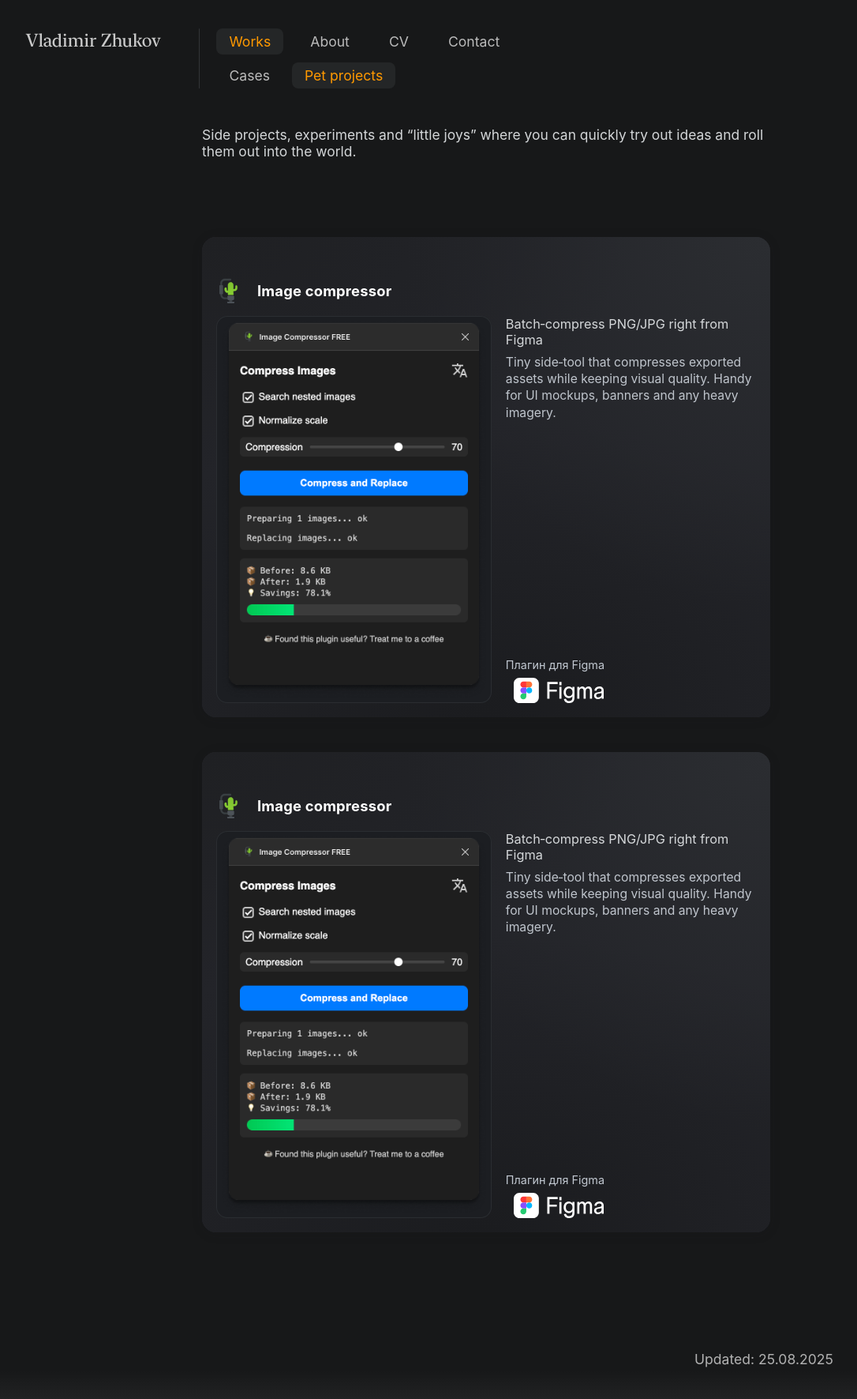
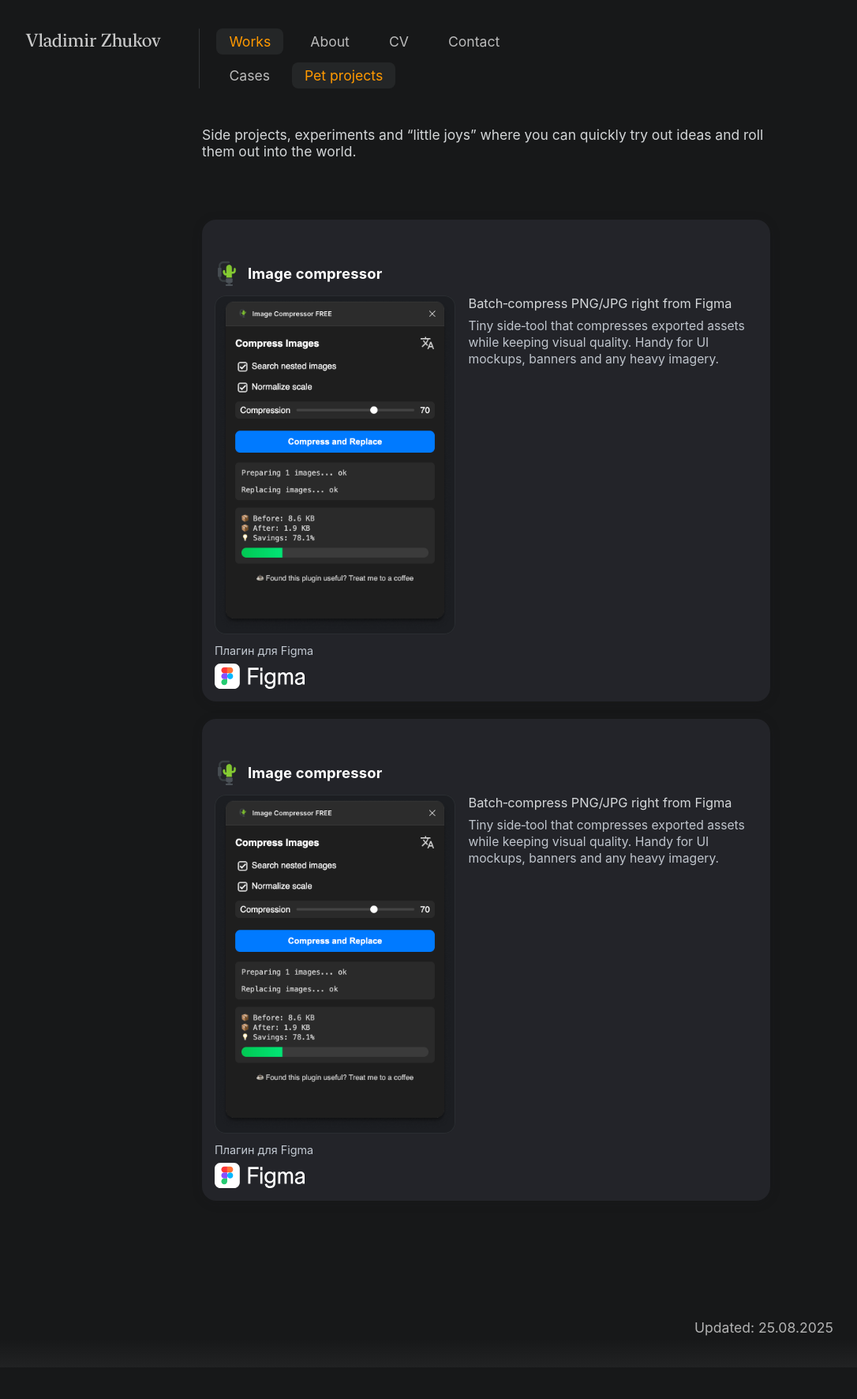
Before and after one commit to uxiscool/experience, a Jekyll site: the page built from pet-projects.md, in a window 1280 px wide. Shown: the whole page at 79% size, without its empty margins (24-1110 px from the left). Built offline with Jekyll 4.4.1, drawn with Linux system fonts in a browser that asks for light colours; after the commit the page ends 1731 px from its top, so only the background shows below that.

Commit message:
Add files via upload

```diff
--- a/css/main.css
+++ b/css/main.css
@@ -257,85 +257,124 @@
 @media (max-width:980px){ .pet-meta{ padding:0 64px; } }
 .pet-meta .case-summary2{ margin:0; }
 
-/* Грид плашек */
-.pet-grid{
-  display:grid; gap:22px; padding:0 280px 32px;
-  grid-template-columns:1fr; width:100%;
-  justify-content:center; align-content:start;
+/* ===== Pet projects v2 (from scratch) ===== */
+
+/* Раздел (можно оставить твой .pet-meta как есть — сетка отдельно) */
+.pp-grid {
+  /* учёт боковых паддингов 280px на десктопе */
+  padding: 0 280px 32px;
+  display: grid;
+  gap: 22px;
+  /* после 980px: одна широкая карта растёт; как только влезают N×380px (+gap), появляется ещё одна */
+  grid-template-columns: 1fr;
+  width: 100%;
+  justify-content: center;
 }
-@media (max-width:979px){ .pet-grid{ grid-template-columns:1fr; padding:0 64px 24px; } }
-@media (min-width:981px){ .pet-grid{ grid-template-columns:repeat(auto-fill,minmax(380px,1fr)); } }
-/* страховка от чужих правил */
-.pet-grid>*{ grid-column:auto !important; min-width:0; }
-.pet-grid>a.pet-card-link{ width:auto; display:block; }
-
-/* Карточка */
-.pet-card{
-  position:relative; border-radius:18px; overflow:hidden; background:#232429;
-  box-shadow:0 2px 14px #181a1c29; min-height:220px;
-  display:grid; grid-template-rows:auto 1fr;
-  transition:transform .18s ease, box-shadow .18s ease, filter .18s ease;
-  min-width:0;
-  /* Включаем контейнерные запросы, чтобы реагировать на СВОЮ ширину */
-  container-type:inline-size;
+@media (max-width: 979px) {
+  .pp-grid { padding: 0 64px 24px; grid-template-columns: 1fr; }
 }
-.pet-card:hover{ transform:translateY(-2px); box-shadow:0 4px 24px #19c0ff2c; }
-
-/* Фон */
-.pet-bg{ position:absolute; inset:0; background-size:cover; background-position:center; opacity:.35; filter:saturate(115%) contrast(105%); }
-.pet-card:not(.has-bg)::before{
-  content:""; position:absolute; inset:0;
-  background:
-    radial-gradient(120% 80% at 0% 0%, var(--bg1,#1f2023) 0%, transparent 62%),
-    radial-gradient(100% 120% at 100% 0%, var(--bg2,#2b2d31) 0%, transparent 64%),
-    radial-gradient(140% 100% at 50% 100%, var(--bg3,#1b1c1f) 0%, transparent 62%),
-    #232429;
+@media (min-width: 981px) {
+  .pp-grid { grid-template-columns: repeat(auto-fill, minmax(380px, 1fr)); }
 }
 
-/* Шапка */
-.pet-inner{
-  position:relative; z-index:1;
-  display:grid; grid-template-columns:40px 1fr auto;
-  gap:12px; align-items:center; padding:16px 18px 10px;
+/* Кликабельный элемент сетки — вся карточка */
+.pp-item {
+  display: block;
+  text-decoration: none;
+  color: inherit;
+  /* чтобы кликабельная область строго равнялась карточке */
+  width: 100%;
+  height: 100%;
 }
-.pet-icon{ width:32px; height:32px; display:block; }
-.pet-head{ display:grid; gap:4px; align-items:center; }
-.pet-title{ margin:0; font-size:1.15rem; color:#fff; letter-spacing:.01em; }
-.pet-subtitle{ color:#e2e5e7; opacity:.93; font-size:1.02rem; }
 
-/* Контент: media + side
-   ВАЖНО: минимальные ширины колонок снижены до 180px + 200px (=380px),
-   чтобы карточка могла существовать при минимуме грида 380px. */
-.pet-content{
-  position:relative; z-index:1; display:grid;
-  grid-template-columns: minmax(180px,1.1fr) minmax(200px,1fr);
-  gap:18px; padding:6px 18px 18px;
+/* Карточка: шапка / тело / низ */
+.pp-card {
+  position: relative;
+  display: grid;
+  grid-template-rows: auto 1fr auto; /* header / body / footer */
+  gap: 12px;
+  background: #232429;
+  border-radius: 18px;
+  box-shadow: 0 2px 14px #181a1c29;
+  padding: 16px;
+  min-height: 220px;
+  transition: transform .18s ease, box-shadow .18s ease;
+  /* для контейнерных запросов и корректного расчёта min-content */
+  min-width: 0;
+  container-type: inline-size;
 }
-@supports (container-type: inline-size){
-  /* Когда сама карточка узкая — складываем внутреннюю сетку в одну колонку */
-  @container (max-width: 520px){
-    .pet-content{ grid-template-columns:1fr; }
-  }
+.pp-card:hover { transform: translateY(-2px); box-shadow: 0 4px 24px #19c0ff2c; }
+
+/* Шапка: иконка + заголовок */
+.pp-header {
+  display: grid;
+  grid-template-columns: 32px 1fr;
+  gap: 10px;
+  align-items: center;
+  min-width: 0;
 }
-@media (max-width:780px){ .pet-content{ grid-template-columns:1fr; } }
+.pp-icon { width: 32px; height: 32px; display: block; }
+.pp-title {
+  margin: 0;
+  font-size: 1.15rem;
+  color: #fff;
+  letter-spacing: .01em;
+  white-space: nowrap;
+  overflow: hidden;
+  text-overflow: ellipsis;
+}
 
-.pet-media{
-  border-radius:14px; overflow:hidden; background:#1c1e22;
-  box-shadow:inset 0 0 0 1px #2a2d31; min-height:220px;
-  display:grid; place-items:center;
+/* Тело: слева картинка, справа текст */
+.pp-body {
+  display: grid;
+  grid-template-columns: minmax(180px, 1fr) minmax(200px, 1.2fr); /* 180+200=380 минималка под колонку */
+  gap: 16px;
+  align-items: start;
+  min-width: 0;
 }
-.pet-media-img{ width:100%; height:100%; object-fit:contain; display:block; }
+@container (max-width: 560px) {
+  /* когда сама карточка узкая — складываем в одну колонку */
+  .pp-body { grid-template-columns: 1fr; }
+}
 
-.pet-side{ display:flex; flex-direction:column; min-height:220px; gap:10px; }
-.pet-text{ display:grid; gap:8px; }
-.pet-desc{ color:#cdd3db; opacity:.92; font-size:.98rem; line-height:1.35; }
+/* Медиа слева */
+.pp-media {
+  background: #1c1e22;
+  box-shadow: inset 0 0 0 1px #2a2d31;
+  border-radius: 14px;
+  min-height: 180px;
+  display: grid;
+  place-items: center;
+  overflow: hidden;
+}
+.pp-media img {
+  width: 100%;
+  height: 100%;
+  object-fit: contain;   /* без обрезки */
+  display: block;
+}
 
-.pet-side-bottom{ margin-top:auto; display:grid; gap:8px; align-content:end; }
-.pet-kind{ color:#cbd2db; font-size:.9rem; opacity:.95; }
+/* Текст справа */
+.pp-text {
+  display: grid;
+  gap: 8px;
+  min-width: 0;
+}
+.pp-subtitle { color: #e2e5e7; opacity: .93; font-size: 1.02rem; }
+.pp-desc     { color: #cdd3db; opacity: .92; font-size: .98rem; line-height: 1.35; }
 
-.pet-links{ display:flex; gap:10px; align-items:center; }
-.pet-link-icon img{ height:32px; width:auto; display:block; }
+/* Низ карточки, «приклеен» снизу самой карточки */
+.pp-footer {
+  display: grid;
+  gap: 8px;        /* сначала тип, ниже — логотип стора/figma */
+  align-content: end;
+}
+.pp-kind  { color: #cbd2db; font-size: .9rem; opacity: .95; }
 
-/* Клика */
-.pet-card-link{ text-decoration:none; color:inherit; display:block; }
-.pet-card-link:hover .pet-title,.pet-card-link:focus-visible .pet-title{ color:var(--orange); transition:color 2s cubic-bezier(.19,1,.22,1); }
+.pp-links { display: flex; gap: 10px; align-items: center; }
+.pp-links img { height: 32px; width: auto; display: block; }
+
+/* Фокус/ховер: оранжевый как в меню */
+.pp-item:hover .pp-title,
+.pp-item:focus-visible .pp-title { color: #ff9900; transition: color 2s cubic-bezier(.19,1,.22,1); }
+.pp-item:focus-visible { outline: 2px solid #ff9900; outline-offset: 4px; border-radius: 18px; }
--- a/pet-projects.md
+++ b/pet-projects.md
@@ -3,86 +3,74 @@
 title: Pet projects
 permalink: /pet-projects/
 ---
-
 <!-- краткое описание раздела, как «лейбл кейса», но только текст -->
 <div class="pet-meta">
   <div class="case-summary2">
     Side projects, experiments and “little joys” where you can quickly try out ideas and roll them out into the world.
   </div>
 </div>
-<div class="pet-grid">
+<div class="pp-grid">
   {% assign items = site.petprojects %}
-{% for p in items %}
-  {% assign pet_index = 0 %}
-  {% for pp in site.petprojects %}
-    {% if pp.url == p.url %}{% assign pet_index = forloop.index0 %}{% break %}{% endif %}
-  {% endfor %}
-  {%- assign first = p.gallery[0] -%}
-  {%- assign thumb_src = nil -%}
-  {% if first %}
-    {% assign thumb_path = first.src | default:first.file %}
-    {% if thumb_path %}
-      {% if thumb_path contains '/' or p.images_base == nil %}
-        {% assign thumb_src = thumb_path %}
-      {% else %}
-        {% assign thumb_src = p.images_base | append: thumb_path %}
+  {% for p in items %}
+    {% assign pet_index = 0 %}
+    {% for pp in site.petprojects %}
+      {% if pp.url == p.url %}{% assign pet_index = forloop.index0 %}{% break %}{% endif %}
+    {% endfor %}
+
+    {%- assign first = p.gallery[0] -%}
+    {%- assign thumb_src = nil -%}
+    {% if first %}
+      {% assign thumb_path = first.src | default:first.file %}
+      {% if thumb_path %}
+        {% if thumb_path contains '/' or p.images_base == nil %}
+          {% assign thumb_src = thumb_path %}
+        {% else %}
+          {% assign thumb_src = p.images_base | append: thumb_path %}
+        {% endif %}
       {% endif %}
     {% endif %}
-  {% endif %}
-  <a class="pet-card-link"
-     href="javascript:void(0)"
-     onclick="openPetGallery({{ pet_index }}, 0)"
-     style="--bg1: {{ p.bg_colors[0] | default: '' }}; --bg2: {{ p.bg_colors[1] | default: '' }}; --bg3: {{ p.bg_colors[2] | default: '' }};">
-    <article class="pet-card{% if p.bg_image %} has-bg{% endif %}">
-      {% if p.bg_image %}
-        <div class="pet-bg" style="background-image:url('{{ site.baseurl }}{{ p.bg_image }}')"></div>
-      {% endif %}
-      <!-- Шапка: иконка + заголовок -->
-      <header class="pet-inner">
-        <img class="pet-icon" src="{{ site.baseurl }}{{ p.icon }}" alt="">
-        <div class="pet-head">
-          <h3 class="pet-title">{{ p.title }}</h3>
-        </div>
-      </header>
-      <!-- Контент: слева медиа, справа текст; низ справа — тип и ссылки -->
-      <div class="pet-content">
-        <div class="pet-media">
-          {% if thumb_src %}
-            <img class="pet-media-img" src="{{ site.baseurl }}{{ thumb_src }}" alt="">
-          {% else %}
-            <div class="pet-media-empty"></div>
-          {% endif %}
-        </div>
-        <div class="pet-side">
-          <div class="pet-text">
-            <div class="pet-subtitle">{{ p.subtitle }}</div>
-            {% if p.desc %}<div class="pet-desc">{{ p.desc }}</div>{% endif %}
+
+    <a class="pp-item"
+       href="javascript:void(0)"
+       onclick="openPetGallery({{ pet_index }}, 0)">
+      <article class="pp-card">
+        <!-- Шапка -->
+        <header class="pp-header">
+          <img class="pp-icon" src="{{ site.baseurl }}{{ p.icon }}" alt="">
+          <h3 class="pp-title">{{ p.title }}</h3>
+        </header>
+
+        <!-- Тело: слева медиа, справа текст -->
+        <div class="pp-body">
+          <div class="pp-media">
+            {% if thumb_src %}
+              <img src="{{ site.baseurl }}{{ thumb_src }}" alt="">
+            {% endif %}
           </div>
-          <div class="pet-side-bottom">
-            {% if p.kind %}<div class="pet-kind">{{ p.kind }}</div>{% endif %}
-            <div class="pet-links">
-              {% if p.figma %}
-                <a class="pet-link-icon" href="{{ p.figma }}" target="_blank" rel="noopener" onclick="event.stopPropagation()">
-                  <img src="{{ site.baseurl }}/ui/stores/figma.svg" alt="Figma">
-                </a>
-              {% endif %}
-              {% if p.stores and p.stores.play %}
-                <a class="pet-link-icon" href="{{ p.stores.play }}" target="_blank" rel="noopener" onclick="event.stopPropagation()">
-                  <img src="{{ site.baseurl }}/ui/stores/googleplay.svg" alt="Google Play">
-                </a>
-              {% endif %}
-              {% if p.stores and p.stores.appstore %}
-                <a class="pet-link-icon" href="{{ p.stores.appstore }}" target="_blank" rel="noopener" onclick="event.stopPropagation()">
-                  <img src="{{ site.baseurl }}/ui/stores/appstore.svg" alt="App Store">
-                </a>
-              {% endif %}
-            </div>
+          <div class="pp-text">
+            {% if p.subtitle %}<div class="pp-subtitle">{{ p.subtitle }}</div>{% endif %}
+            {% if p.desc %}<div class="pp-desc">{{ p.desc }}</div>{% endif %}
           </div>
         </div>
-      </div>
-    </article>
-  </a>
-{% endfor %}
+
+        <!-- Низ: тип + логотип стора/figma -->
+        <div class="pp-footer">
+          {% if p.kind %}<div class="pp-kind">{{ p.kind }}</div>{% endif %}
+          <div class="pp-links">
+            {% if p.figma %}
+              <img src="{{ site.baseurl }}/ui/stores/figma.svg" alt="Figma">
+            {% endif %}
+            {% if p.stores and p.stores.play %}
+              <img src="{{ site.baseurl }}/ui/stores/googleplay.svg" alt="Google Play">
+            {% endif %}
+            {% if p.stores and p.stores.appstore %}
+              <img src="{{ site.baseurl }}/ui/stores/appstore.svg" alt="App Store">
+            {% endif %}
+          </div>
+        </div>
+      </article>
+    </a>
+  {% endfor %}
 </div>
 <!-- используем общий lightbox из default.html -->
 <div id="lightbox" class="lightbox" style="display:none;">
```
